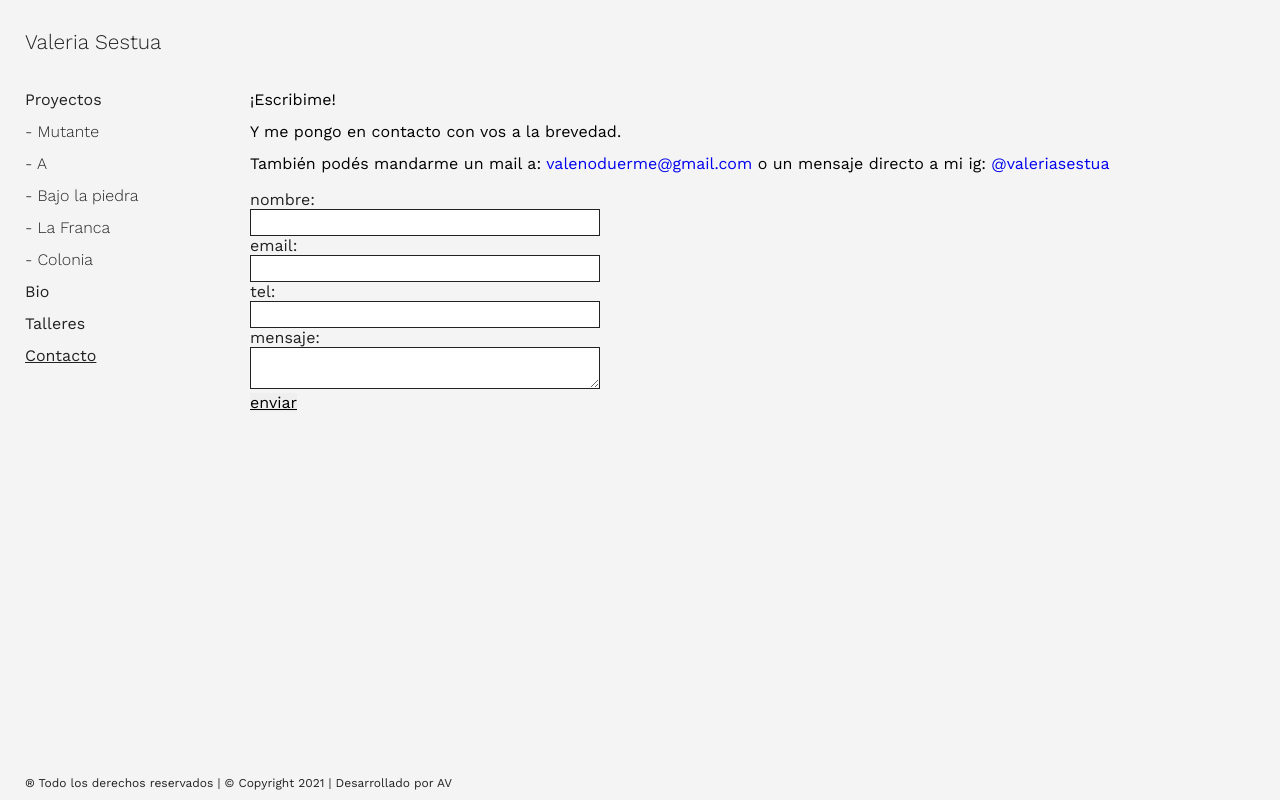
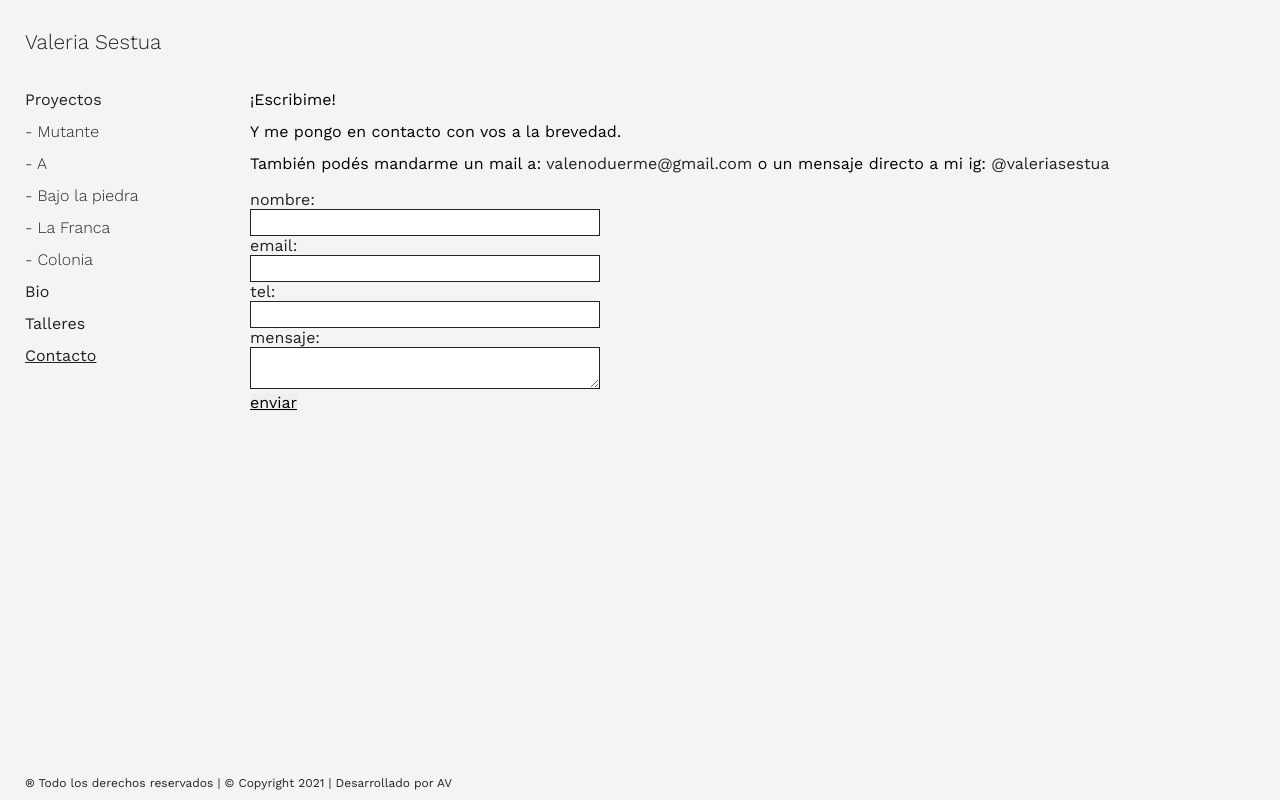
Before and after one commit to anavaira/sestua2021, a plain HTML site: page cf.html in a window 1280 px wide. Drawn offline with nearby package versions, Linux system fonts and the light colour scheme.

Commit message:
contact form style correction

```diff
--- a/css/styles.css
+++ b/css/styles.css
@@ -169,16 +169,20 @@ footer p a {
     z-index: -20;
 }
 
-.cf-text {padding: 84px 30px 0px 0px;
+.cf-text {
+    padding: 84px 30px 0px 0px;
     font-size: 1em;
     line-height: 2em;
 }
 
+.cf-text p a {
+    color: #222222;
+    cursor: pointer;
+}
+
 #contact-form {
-    /* margin: 0 auto; */
     padding: 10px 0px;
     color: #222222;
-    /* display: flex; */
 }
 
 input, textarea {
```
